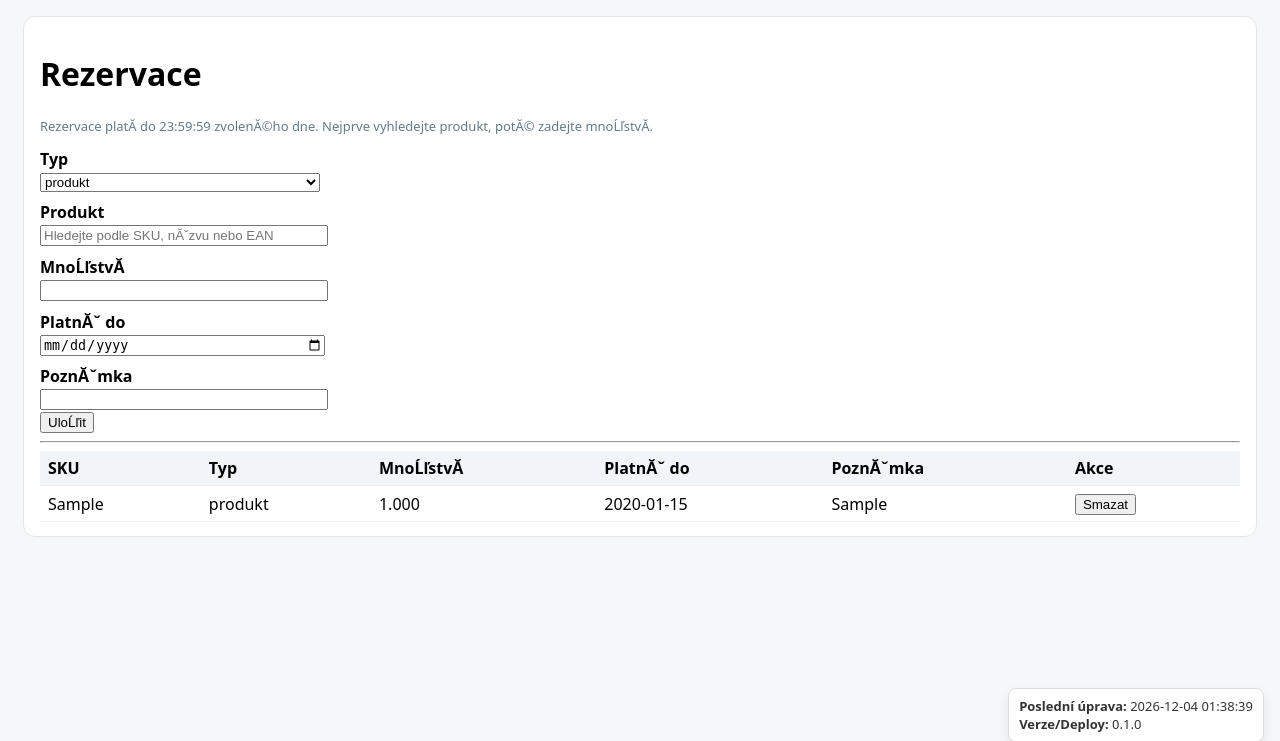
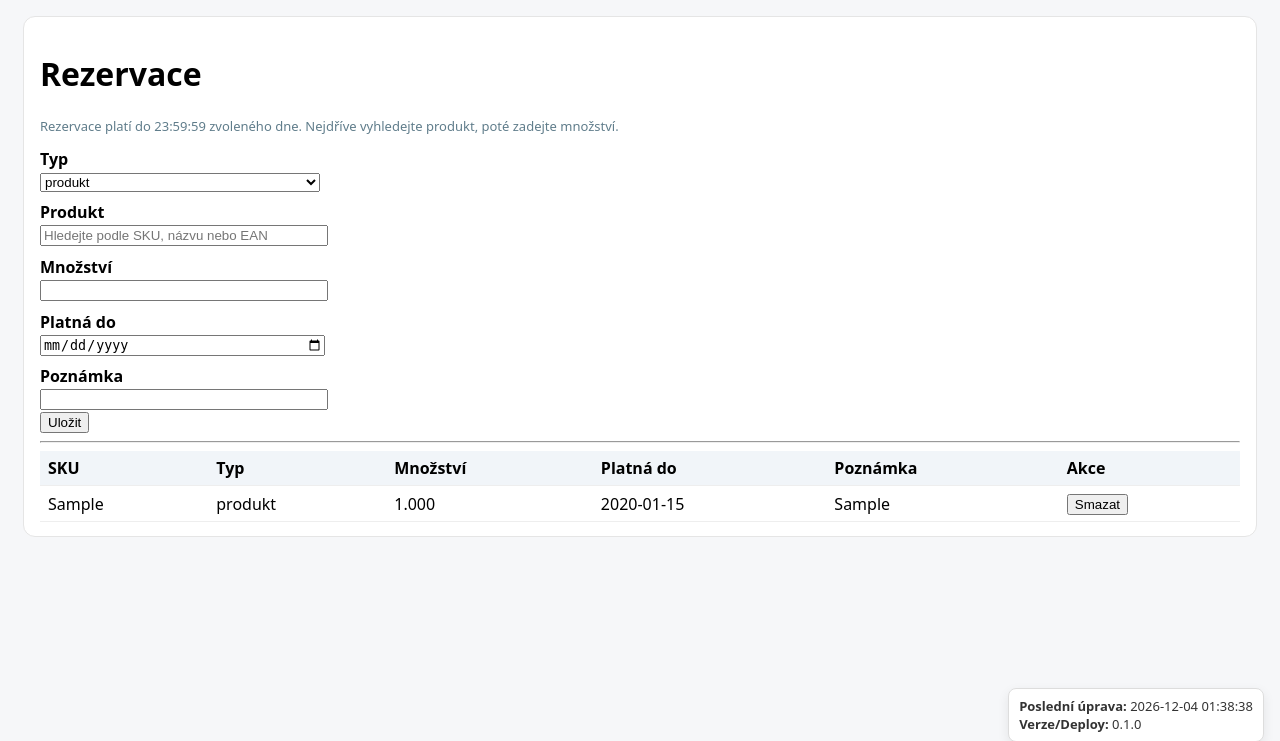
Before and after one commit to libor-sloupensky/GWvyroba-sklady, a PHP site: page /reservations in a window 1280 px wide. Shown: the part 42-783 px from the top of the page. Run offline with PHP 8.4, Linux system fonts and the light colour scheme; tables that the repository leaves empty hold one stand-in row (values such as "Sample post").

Commit message:
oprava češtiny rezervace

```diff
--- a/views/reservations.php
+++ b/views/reservations.php
@@ -52,7 +52,7 @@
   font-size: 0.9rem;
 }
 </style>
-<p class="muted">Rezervace platĂ­ do 23:59:59 zvolenĂ©ho dne. Nejprve vyhledejte produkt, potĂ© zadejte mnoĹľstvĂ­.</p>
+<p class="muted">Rezervace platí do 23:59:59 zvoleného dne. Nejdříve vyhledejte produkt, poté zadejte množství.</p>
 <form method="post" action="/reservations" class="reservation-form" id="reservation-form" autocomplete="off">
   <input type="hidden" name="id" value="" />
   <input type="hidden" name="sku" id="reservation-sku" />
@@ -68,27 +68,27 @@
 
   <label>Produkt</label>
   <div class="product-search">
-    <input type="text" id="product-search-input" placeholder="Hledejte podle SKU, nĂˇzvu nebo EAN" autocomplete="off" />
+    <input type="text" id="product-search-input" placeholder="Hledejte podle SKU, názvu nebo EAN" autocomplete="off" />
     <div class="product-search-results" id="product-search-results"></div>
     <small class="muted-note" id="product-search-hint"></small>
   </div>
 
-  <label>MnoĹľstvĂ­ <span class="muted-note" id="product-unit-label"></span></label>
+  <label>Množství <span class="muted-note" id="product-unit-label"></span></label>
   <input type="number" step="any" name="mnozstvi" id="reservation-qty" required />
 
-  <label>PlatnĂˇ do</label>
+  <label>Platná do</label>
   <input type="date" name="platna_do" required />
 
-  <label>PoznĂˇmka</label>
+  <label>Poznámka</label>
   <input type="text" name="poznamka" />
 
   <br>
-  <button type="submit">UloĹľit</button>
+  <button type="submit">Uložit</button>
 </form>
 
 <hr>
 <table>
-  <tr><th>SKU</th><th>Typ</th><th>MnoĹľstvĂ­</th><th>PlatnĂˇ do</th><th>PoznĂˇmka</th><th>Akce</th></tr>
+  <tr><th>SKU</th><th>Typ</th><th>Množství</th><th>Platná do</th><th>Poznámka</th><th>Akce</th></tr>
   <?php foreach (($rows ?? []) as $r): ?>
   <tr>
     <td><?= htmlspecialchars((string)$r['sku'],ENT_QUOTES,'UTF-8') ?></td>
@@ -123,8 +123,8 @@
 
   function selectProduct(item) {
     skuInput.value = item.sku;
-    searchInput.value = item.sku + ' â€“ ' + item.nazev;
-    hint.textContent = 'VybrĂˇno: ' + item.sku + ' Â· ' + item.nazev + (item.ean ? ' (EAN ' + item.ean + ')' : '');
+    searchInput.value = item.sku + ' – ' + item.nazev;
+    hint.textContent = 'Vybráno: ' + item.sku + ' · ' + item.nazev + (item.ean ? ' (EAN ' + item.ean + ')' : '');
     unitLabel.textContent = item.merna_jednotka ? '(MJ: ' + item.merna_jednotka + ')' : '';
     hideResults();
   }
@@ -138,8 +138,8 @@
     items.forEach((item) => {
       const btn = document.createElement('button');
       btn.type = 'button';
-      const ean = item.ean ? ' Â· EAN ' + item.ean : '';
-      btn.textContent = item.sku + ' â€“ ' + item.nazev + ean;
+      const ean = item.ean ? ' · EAN ' + item.ean : '';
+      btn.textContent = item.sku + ' – ' + item.nazev + ean;
       btn.addEventListener('click', () => selectProduct(item));
       resultsBox.appendChild(btn);
     });
```
